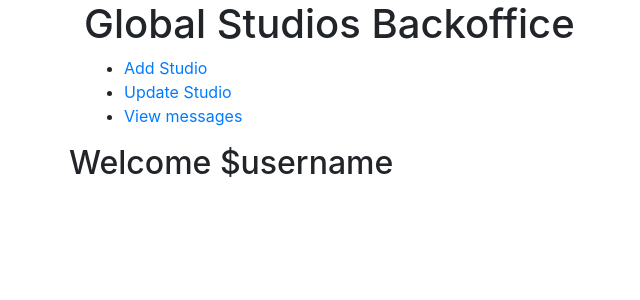
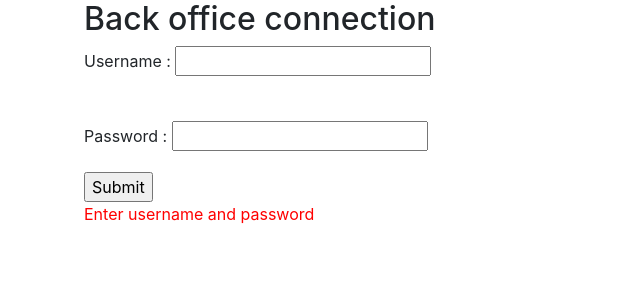
Before and after one commit to nicolas-laudinet/global-studios, a PHP site: page /backoffice/index.php in a window 1280 px wide. Shown: the top 300 px of the page, without its empty margins (1-641 px from the left). Run offline with PHP 8.4, Linux system fonts and the light colour scheme.

Commit message:
authentification au backoffice

```diff
--- a/backoffice/add_studio.php
+++ b/backoffice/add_studio.php
@@ -1,4 +1,6 @@
 <?php
+session_start();
+if($_SESSION['connected']) {
 
   //contient la variable $db
   include('../db_connection.php');
@@ -163,3 +165,5 @@ if(isset($_POST) && !empty($_POST) && isset($_FILES) && !empty($_FILES)) {
 
     </body>
   </html>
+
+<?php } else echo 'connection refused' ?>
--- a/backoffice/index.php
+++ b/backoffice/index.php
@@ -1,23 +1,65 @@
+<?php
+$connectionState = '';
+
+if(!empty($_POST['username']) && !empty($_POST['password'])) {
+  $connectionState = authenticate_user($_POST['username'], $_POST['password']);
+  if($connectionState === 'CONNECTED') {
+    session_start();
+    $_SESSION['connected'] = true;
+    $_SESSION['user'] = $_POST['username'];
+    header('Location: http://' . $_SERVER['HTTP_HOST'] . '/backoffice/home.php');
+  }
+} else {
+  $connectionState = 'NO_CREDITS';
+}
+
+function authenticate_user($inputUsername, $inputPassword) {
+  include('../db_connection.php');
+
+  $statement = $db->prepare('SELECT password FROM user WHERE name = :username');
+  $value = array('username' => $inputUsername);
+  $userExists = $statement->execute($value);
+  if(!$userExists) return 'NO_USER';
+
+  $response = $statement->fetch(PDO::FETCH_ASSOC);
+
+  if($response['password'] === md5($inputPassword . 'secret')) {
+    return 'CONNECTED';
+  } else {
+    return 'WRONG_PASS';
+  }
+}
+
+?>
+
 <!DOCTYPE html>
 <html>
-  <head>
-    <meta charset="utf-8">
-    <title>Global Studios Backoffice</title>
-    <link rel="stylesheet" href="../lib/bootstrap.min.css">
-    <link rel="stylesheet" href="backoffice.css">
-    <meta name=viewport content="width=device-width, initial-scale=1">
-    <script defer type="text/javascript" src="../lib/jquery-3.4.1.min.js"></script>
-    <script defer type="text/javascript" src="handle_work_forms.js"></script>
-  </head>
+
+<?php
+
+$pageTitle = "Global Studios Backoffice";
+include('bo_head.php');
+
+?>
 
   <body>
+    <div class="container">
+      <!-- <div class="row"> -->
+        <h2>Back office connection</h2>
+        <form method="post">
+          <label for="username">Username : </label>
+          <input type="text" name="username" id="username">
+          <p style="color:red"><?= $connectionState == 'NO_USER' ? 'Username not found' : ''?></p>
+          <br>
+          <label for="password">Password : </label>
+          <input type="password" name="password" id="password">
+          <p style="color:red"><?= $connectionState == 'WRONG_PASS' ? 'Wrong password' : ''?></p>
 
-    <div class="container">
-      <?php include('bo_menu.php'); ?>
+          <input type="submit" name="" value="Submit">
+          <p style="color:red"><?= $connectionState == 'NO_CREDITS' ? 'Enter username and password' : ''?></p>
 
-      <div class="row">
-        <h2>Welcome $username</h2>
-      </div>
+        </form>
+      <!-- </div> -->
     </div>
 
   </body>
--- a/backoffice/view_messages.php
+++ b/backoffice/view_messages.php
@@ -1,4 +1,6 @@
 <?php
+session_start();
+if($_SESSION['connected']) {
 
   include('../db_connection.php');
 
@@ -49,3 +51,5 @@ $messages = $statement->fetchAll(PDO::FETCH_ASSOC);
 
   </body>
   </html>
+
+<?php } else echo 'connection refused'; ?>
--- /dev/null
+++ b/conf.php
@@ -0,0 +1,4 @@
+<?php
+$serverHost = 'http://global-studios.test';
+$port = 80;
+?>
```
Also changed, not shown: backoffice/home.php (added, +27 -0 lines), db_connection.php (+4 -4 lines). Lines whose indentation alone changed are shown as unchanged.
